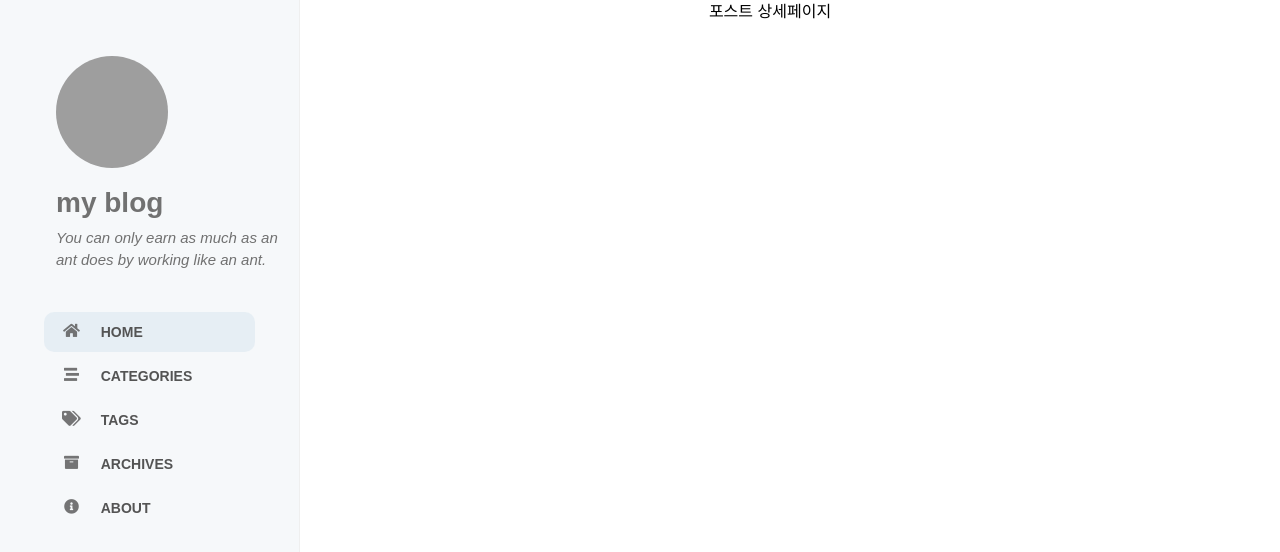
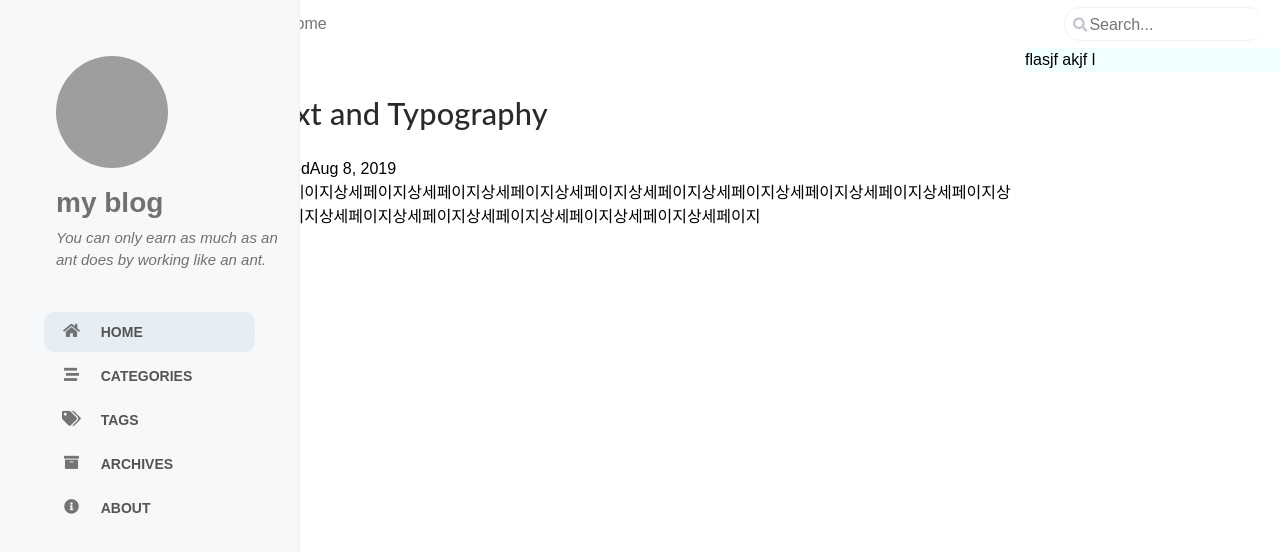
Before and after one commit to nam-yeun-hwa/my-blog, a Next.js app: page /posts/1 in a window 1280 px wide. Shown: the top 552 px of the page. Built offline with nearby package versions, Linux system fonts and the light colour scheme; grey boxes are pictures that could not be loaded.

Commit message:
Design(post detail):포스트 상세페이지 퍼블리싱

```diff
--- /dev/null
+++ b/src/app/(layoutCase)/posts/[postid]/page.module.css
@@ -0,0 +1,44 @@
+/* 페이지 내용 : start */
+
+.contents {
+  display: flex;
+  flex-direction: row;
+}
+
+.main_wrapper {
+  flex: 0 0 auto;
+  width: 75%;
+  padding-right: 4.5rem !important;
+  padding-left: 1.5rem !important;
+}
+
+.panel_wrapper {
+  flex: 0 0 auto;
+  width: 25%;
+  background-color: azure;
+  height: 100%;
+}
+
+.detail {
+  padding-right: 0.25rem !important;
+  padding-left: 0.25rem !important;
+}
+
+.h1 {
+  font-size: 1.92rem;
+  color: var(--heading-color);
+  font-weight: 500;
+  font-family: Lato, 'Microsoft Yahei', sans-serif;
+  margin-top: 2rem;
+  margin-bottom: 1.5rem;
+  line-height: 1.2;
+  letter-spacing: 0.2px;
+}
+
+@media (min-width: 850px) {
+  .h1 {
+    margin-top: 3rem;
+  }
+}
+
+/* 페이지 내용 : end */
--- a/src/app/(layoutCase)/posts/[postid]/page.tsx
+++ b/src/app/(layoutCase)/posts/[postid]/page.tsx
@@ -1,3 +1,31 @@
+import BreadCrumb from 'app/_component/BreadCrumb';
+import style from './page.module.css';
+
 export default function Post() {
-  return <div>포스트 상세페이지 </div>;
+  return (
+    <>
+      <BreadCrumb />
+      <div className={style.contents}>
+        <main className={style.main_content}>
+          <article className={style.detail}>
+            <header>
+              <h1 className={style.h1}>Text and Typography</h1>
+            </header>
+          </article>
+          <div className={style.post_meta}>
+            <span>
+              Posted
+              <time>Aug 8, 2019</time>
+            </span>
+          </div>
+          <div className={style.content}>
+            상세페이지상세페이지상세페이지상세페이지상세페이지상세페이지상세페이지상세페이지상세페이지상세페이지상세페이지상세페이지상세페이지상세페이지상세페이지상세페이지상세페이지
+          </div>
+        </main>
+        <aside className={style.panel_wrapper}>
+          <div style={{ width: '100%' }}>flasjf akjf l</div>
+        </aside>
+      </div>
+    </>
+  );
 }
```
